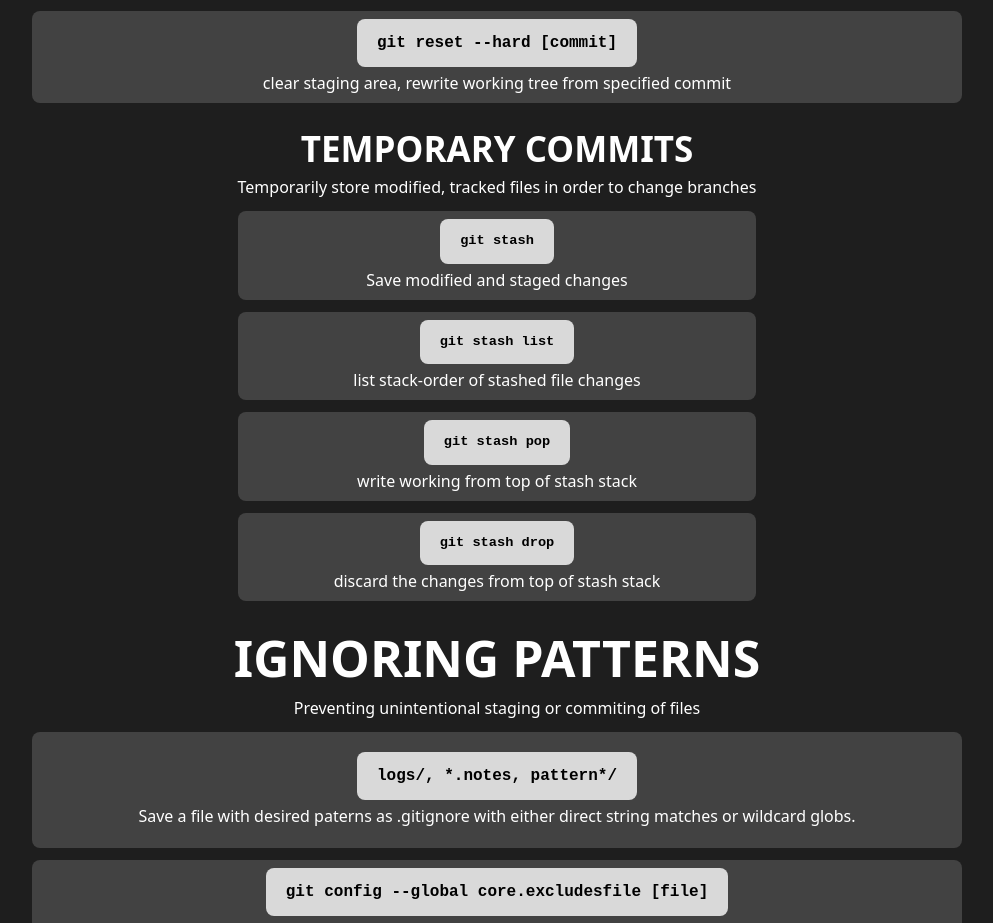
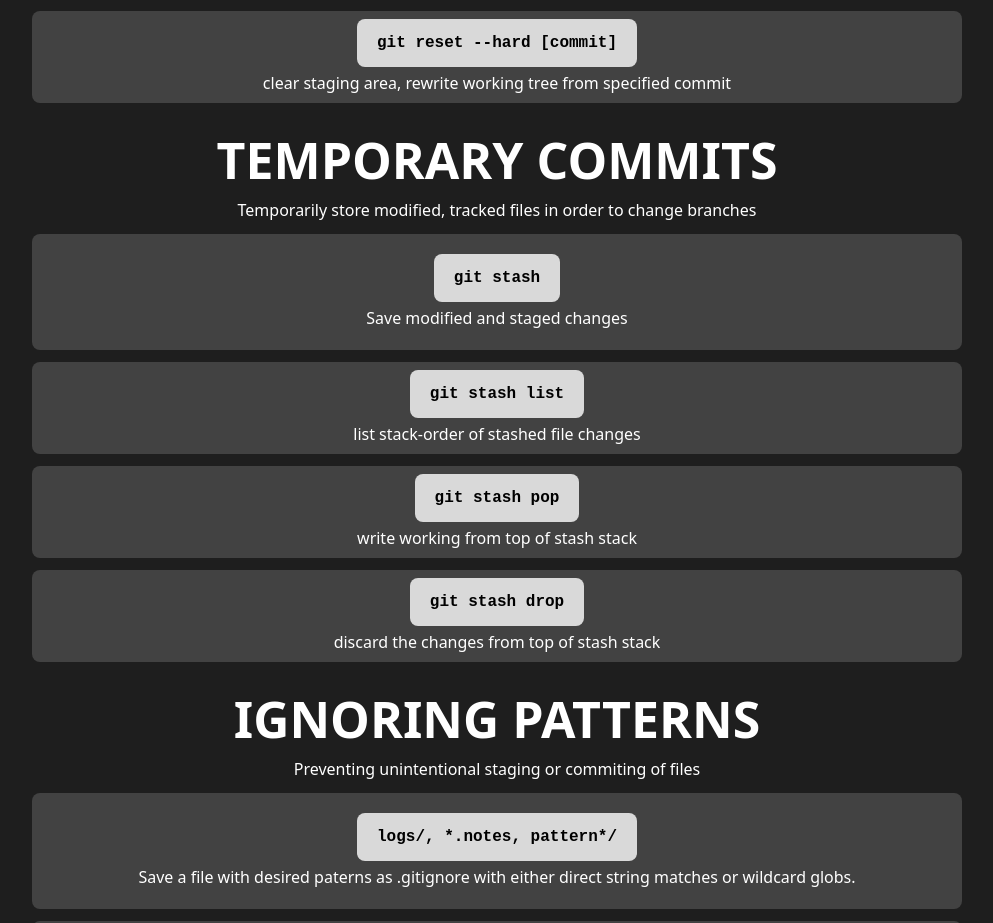
Before and after one commit to HarikrishnanYPR1707/github-cheatsheet-website, a Next.js app: page / in a window 1280 px wide. Shown: the part 4480-5403 px from the top of the page, without its empty margins (143-1136 px from the left). Built offline with nearby package versions, Linux system fonts and the light colour scheme.

Commit message:
Completed with md breakpoint responsiveness of DataOf4.js

```diff
--- a/components/Data/DataOf4.js
+++ b/components/Data/DataOf4.js
@@ -3,11 +3,11 @@ import React from 'react'
 const DataOf4 = ({ Heading, Description, Code1, Code2, Code3, Code4, Code1Desc, Code2Desc, Code3Desc, Code4Desc}) => {
 
     return (
-        <div className="py-1 text-white ">
+        <div className="py-1 text-white md:w-10/12 lg:w-3/4">
             {/* Top Section */}
             <div className="flex flex-col justify-center items-center">
                 {/* Header  */}
-                <h1 className="text-white text-center text-[35px] font-black">
+                <h1 className="text-white text-center text-[35px] font-black md:text-[40px] lg:text-[50px]">
                     {Heading}
                 </h1>
                 {/* Header Description */}
@@ -17,47 +17,47 @@ const DataOf4 = ({ Heading, Description, Code1, Code2, Code3, Code4, Code1Desc,
             </div>
 
             {/* Command Section  */}
-            <div className="mt-1 ">
-                <div className="p-2 my-3 bg-[#424242] rounded-lg flex flex-col justify-center items-center">
+            <div className="mt-1">
+                <div className="p-2 my-3 bg-[#424242] rounded-lg flex flex-col justify-center items-center lg:p-5">
                     {/* Command */}
-                    <p className="bg-[#D9D9D9] text-black px-5 py-3 rounded-lg font-firaCode text-[13.65px] font-black cursor-pointer">
+                    <p className="bg-[#D9D9D9] text-black px-5 py-3 rounded-lg font-firaCode text-[13.65px] font-black cursor-pointer lg:text-[16px]">
                         {Code1}
                     </p>
                     {/* Command Description  */}
-                    <p className="mt-1 text-center">
+                    <p className="mt-1 text-center lg:text-[16px]">
                         {Code1Desc}
                     </p>
                 </div>
 
                 <div className="p-2 my-3 bg-[#424242] rounded-lg flex flex-col justify-center items-center">
                     {/* Command */}
-                    <p className="bg-[#D9D9D9] text-black px-5 py-3 rounded-lg font-firaCode text-[13.65px] font-black cursor-pointer">
+                    <p className="bg-[#D9D9D9] text-black px-5 py-3 rounded-lg font-firaCode text-[13.65px] font-black cursor-pointer lg:text-[16px]">
                         {Code2}
                     </p>
                     {/* Command Description  */}
-                    <p className="mt-1 text-center">
+                    <p className="mt-1 text-center lg:text-[16px]">
                         {Code2Desc}
                     </p>
                 </div>
 
                 <div className="p-2 my-3 bg-[#424242] rounded-lg flex flex-col justify-center items-center">
                     {/* Command */}
-                    <p className="bg-[#D9D9D9] text-black px-5 py-3 rounded-lg font-firaCode text-[13.65px] font-black cursor-pointer">
+                    <p className="bg-[#D9D9D9] text-black px-5 py-3 rounded-lg font-firaCode text-[13.65px] font-black cursor-pointer lg:text-[16px]">
                         {Code3}
                     </p>
                     {/* Command Description  */}
-                    <p className="mt-1 text-center">
+                    <p className="mt-1 text-center lg:text-[16px]">
                         {Code3Desc}
                     </p>
                 </div>
 
                 <div className="p-2 my-3 bg-[#424242] rounded-lg flex flex-col justify-center items-center">
                     {/* Command */}
-                    <p className="bg-[#D9D9D9] text-black px-5 py-3 rounded-lg font-firaCode text-[13.65px] font-black cursor-pointer">
+                    <p className="bg-[#D9D9D9] text-black px-5 py-3 rounded-lg font-firaCode text-[13.65px] font-black cursor-pointer lg:text-[16px]">
                         {Code4}
                     </p>
                     {/* Command Description  */}
-                    <p className="mt-1 text-center">
+                    <p className="mt-1 text-center lg:text-[16px]">
                         {Code4Desc}
                     </p>
                 </div>
```
